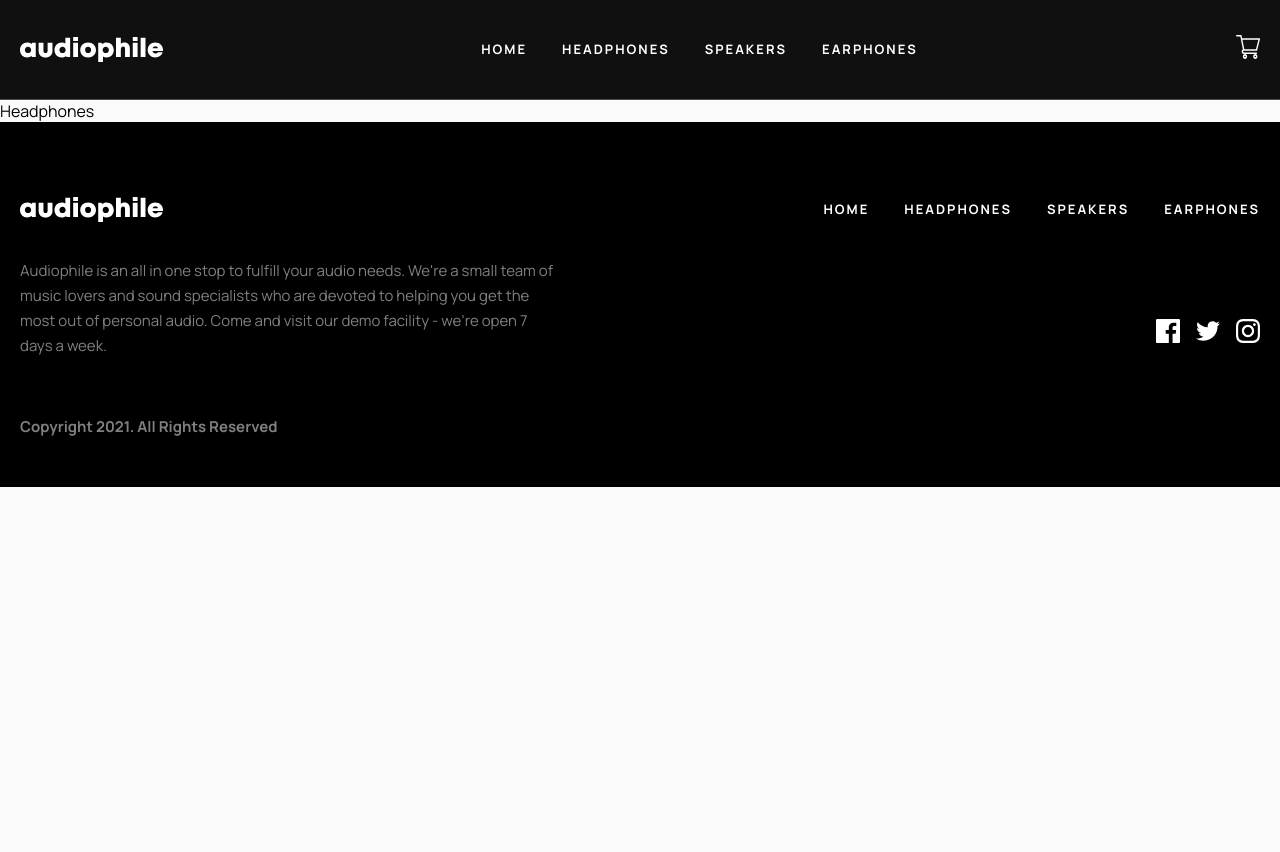
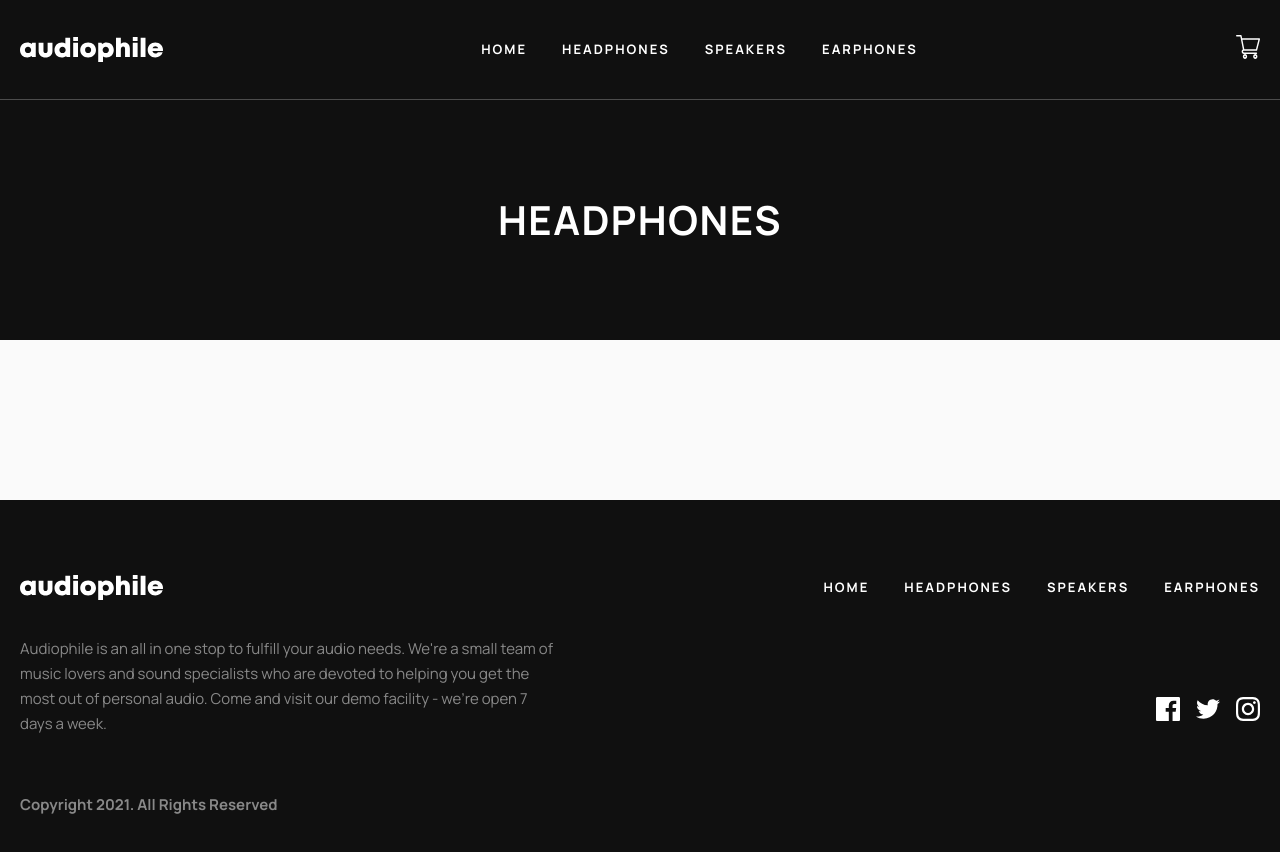
Before and after one commit to Giorgi-Khoshtaria/Audiophile-ecommerce-website, a React (Vite) app: page /headphones in a window 1280 px wide. Shown: the top 852 px of the page. Before the commit the page ends 800 px from the top, so only its background shows below. Built offline with nearby package versions, Linux system fonts and the light colour scheme.

Commit message:
add  products hero sections

```diff
--- a/src/components/Pages/Headphones.tsx
+++ b/src/components/Pages/Headphones.tsx
@@ -1,7 +1,12 @@
 import React from "react";
+import ProductsHero from "../sub-components/productsPage/ProductsHero";
 
 function Headphones() {
-  return <div>Headphones</div>;
+  return (
+    <div>
+      <ProductsHero text="HEADPHONES" />
+    </div>
+  );
 }
 
 export default Headphones;
--- a/src/components/sub-components/Footer.tsx
+++ b/src/components/sub-components/Footer.tsx
@@ -101,14 +101,14 @@ const Wrapper = styled.div`
   display: flex;
   align-items: center;
   justify-content: center;
-  background-color: ${defaultTheme.colors.black};
+  background-color: ${defaultTheme.colors.chineseblack};
 `;
 const Container = styled.div`
   width: 1440px;
   display: flex;
   align-items: center;
   flex-direction: column;
-  background-color: ${defaultTheme.colors.black};
+  background-color: ${defaultTheme.colors.chineseblack};
   padding: 75px 20px 48px 20px;
 `;
 const Content = styled.div`
--- a/src/components/sub-components/home/Blogs.tsx
+++ b/src/components/sub-components/home/Blogs.tsx
@@ -1,4 +1,3 @@
-import React from "react";
 import styled from "styled-components";
 import { defaultTheme } from "../../utils/defaultTheme";
 import { Link } from "react-router-dom";
--- /dev/null
+++ b/src/components/sub-components/productsPage/ProductsHero.tsx
@@ -0,0 +1,38 @@
+import React from "react";
+import styled from "styled-components";
+import { defaultTheme } from "../../utils/defaultTheme";
+
+interface ProductsHeroProps {
+  text: string;
+}
+
+function ProductsHero({ text }: ProductsHeroProps) {
+  return (
+    <Container>
+      <div>
+        <h1>{text}</h1>
+      </div>
+    </Container>
+  );
+}
+
+export default ProductsHero;
+
+const Container = styled.div`
+  display: flex;
+  align-items: center;
+  justify-content: center;
+  background-color: ${defaultTheme.colors.chineseblack};
+  padding: 98px 20px;
+  margin-bottom: 160px;
+  h1 {
+    color: ${defaultTheme.colors.white};
+    text-align: center;
+    font-size: 40px;
+    font-style: normal;
+    font-weight: 700;
+    line-height: 44px; /* 110% */
+    letter-spacing: 1.429px;
+    text-transform: uppercase;
+  }
+`;
```
Also changed, not shown: src/components/sub-components/productsPage/ProductSection.tsx (added, +7 -0 lines).
